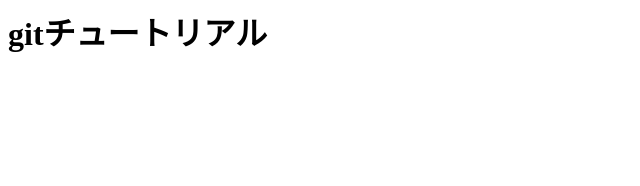
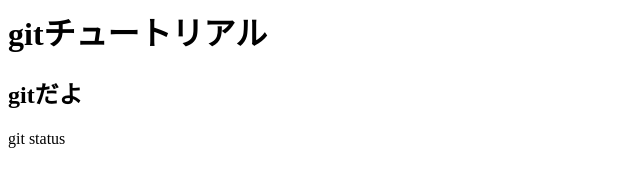
Before and after one commit to TAIKIFRONT/git-tutorial, a plain HTML site: page index.html in a window 1280 px wide. Shown: the whole page, without its empty margins (0-640 px from the left). Drawn offline with Linux system fonts and the light colour scheme.

Commit message:
first commit

```diff
--- a/index.html
+++ b/index.html
@@ -1 +1,3 @@
 <h1>gitチュートリアル</h1>
+<h2>gitだよ</h2>
+<p>git status</p>
```
